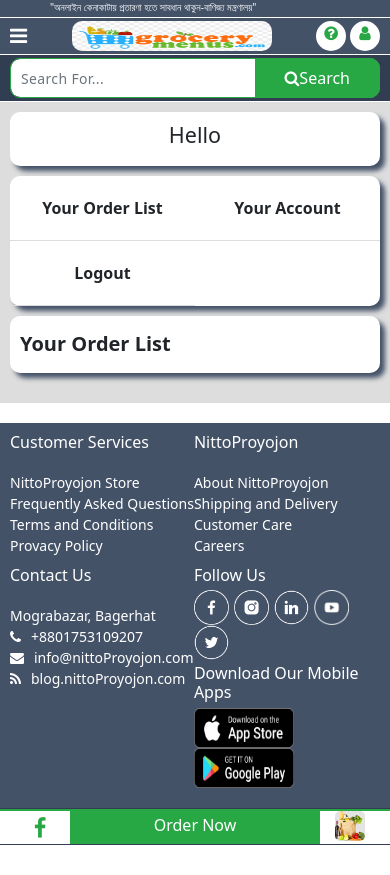
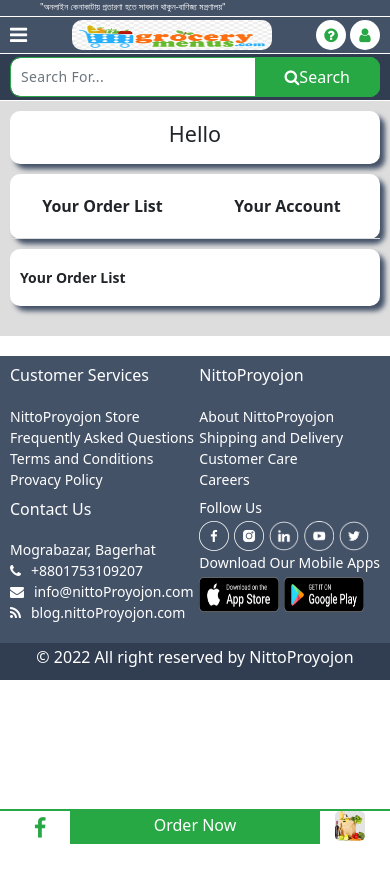
Before and after one commit to nurislammridha/nittoProyojonWeb, a React (Create React App) app: page /user-dashboard/1 in a window 390 px wide. After the commit the page ends 844 px from the top, so only its background shows below. Built offline with nearby package versions, Linux system fonts and the light colour scheme.

Commit message:
Fina;l push

```diff
--- a/src/asset/css/main.css
+++ b/src/asset/css/main.css
@@ -816,3 +816,12 @@
   justify-content: space-between;
   font-size: 16px;
 }
+.logout_mo {
+  display: none;
+}
+.change_info {
+  margin-left: 5px;
+}
+.order_id_mobile {
+  display: none;
+}
--- a/src/asset/css/mobile.css
+++ b/src/asset/css/mobile.css
@@ -6,9 +6,9 @@
     display: none;
   }
   .header_top .middle {
-    font-size: 10px;
-    padding-left: 10px;
-    padding-right: 10px;
+    font-size: 9px;
+    padding-left: 0px;
+    padding-right: 0px;
   }
   .header_middle {
     display: none;
@@ -40,17 +40,23 @@
     width: 30px;
     height: 30px;
     border-radius: 50%;
-    text-align: center;
     color: #28a745;
+    padding: 0;
+    display: flex;
+    justify-content: center;
+    align-items: center;
   }
   .header_middle_mobile .user {
     background-color: #fff;
     width: 30px;
     height: 30px;
     border-radius: 50%;
-    text-align: center;
     color: #28a745;
     margin-left: 4px;
+    padding: 0;
+    display: flex;
+    justify-content: center;
+    align-items: center;
   }
   .header_bottom {
     display: none;
@@ -164,6 +170,17 @@
   }
   .footer_bottom {
     margin-bottom: 30px;
+  }
+  .footer_top .social_icon img {
+    width: 30px;
+    height: 30px;
+  }
+  .app_store img {
+    width: 80px;
+    height: 35px;
+  }
+  .follow_us {
+    font-size: 14px;
   }
   .cart_mobile {
     position: fixed;
@@ -384,4 +401,23 @@
   .gender_align h6 {
     font-size: 13px;
   }
+  .logout_mobile {
+    display: none;
+  }
+  .logout_mo {
+    display: block;
+    padding-bottom: 10px !important;
+  }
+  .d_header p {
+    font-size: 14px !important;
+  }
+  .change_info {
+    display: none;
+  }
+  .order_id {
+    display: none;
+  }
+  .order_id_mobile {
+    display: block;
+  }
 }
--- a/src/modules/auth/components/AccountInfo.js
+++ b/src/modules/auth/components/AccountInfo.js
@@ -1,6 +1,6 @@
 import React from "react";
 
-const AccountInfo = ({ userInfo }) => {
+const AccountInfo = ({ userInfo, handleLogout }) => {
   return (
     <>
       <div className="d_info">
@@ -58,6 +58,11 @@ const AccountInfo = ({ userInfo }) => {
           <h5>Gender</h5>
           <input className="form-control" disabled value={userInfo.gender} />
         </div>
+        <div className="logout_mo">
+          <a className="btn btn-success d-block" onClick={() => handleLogout()}>
+            LOGOUT
+          </a>
+        </div>
       </div>
     </>
   );
--- a/src/modules/auth/components/Dashboard.js
+++ b/src/modules/auth/components/Dashboard.js
@@ -34,7 +34,7 @@ const Dashboard = () => {
               >
                 <a>Your Account</a>
               </li>
-              <li onClick={() => handleLogout()}>
+              <li className="logout_mobile" onClick={() => handleLogout()}>
                 <a>Logout</a>
               </li>
             </ul>
@@ -46,14 +46,20 @@ const Dashboard = () => {
               {id === "account" ? "Personal Information" : "Your Order List"}
             </p>
             {id === "account" ? (
-              <a className="btn btn-outline-success">Change Information</a>
+              <a className="btn btn-outline-success">
+                <i className="fa fa-pencil"></i>
+                <span className="change_info">Change Information</span>
+              </a>
             ) : (
               ""
             )}
           </div>
           <div className="user_info">
             {id === "account" ? (
-              <AccountInfo userInfo={userInfo} />
+              <AccountInfo
+                userInfo={userInfo}
+                handleLogout={() => handleLogout()}
+              />
             ) : (
               <OrderList userInfo={userInfo} />
             )}
--- a/src/modules/auth/components/OrderList.js
+++ b/src/modules/auth/components/OrderList.js
@@ -23,7 +23,7 @@ const OrderList = ({ userInfo }) => {
           orderList.map((item, index) => (
             <div className="order_info">
               <div className="d-flex justify-content-between order_header">
-                <h5>
+                <h5 className="order_id">
                   Order Id:{" "}
                   <span className="badge bg-secondary">{item._id}</span>
                 </h5>
@@ -51,7 +51,14 @@ const OrderList = ({ userInfo }) => {
                   </a>
                 </span>
               </div>
-              <h6 className="mt-3">Your Order Status</h6>
+              <div className="mt-2 d-flex justify-content-between">
+                <h6 className="">Your Order Status</h6>
+                <h6 className="order_id_mobile">
+                  Order Id:{" "}
+                  <span className="badge bg-secondary">{item._id}</span>
+                </h6>
+              </div>
+
               <div className="d-flex justify-content-between status_progress">
                 <div className="status">
                   <div className="status_circle">
@@ -73,7 +80,7 @@ const OrderList = ({ userInfo }) => {
                     </div>
                   </div>
                   <p className="text-center">Accepted</p>
-                  <p className="text-center">{item.isAcceptedDate}</p>
+                  <p className="text-center">{item.isAcceptedDate}&nbsp;</p>
                 </div>
                 <div className="status">
                   <div className="status_circle">
@@ -86,7 +93,7 @@ const OrderList = ({ userInfo }) => {
                     </div>
                   </div>
                   <p className="text-center">Precessing</p>
-                  <p className="text-center">{item.isProcessingDate}</p>
+                  <p className="text-center">{item.isProcessingDate}&nbsp;</p>
                 </div>
                 <div className="status">
                   <div className="status_circle">
@@ -99,7 +106,7 @@ const OrderList = ({ userInfo }) => {
                     </div>
                   </div>
                   <p className="text-center">Delivering</p>
-                  <p className="text-center">{item.isDeliveringDate}</p>
+                  <p className="text-center">{item.isDeliveringDate}&nbsp;</p>
                 </div>
                 <div className="status">
                   <div className="status_circle">
@@ -112,7 +119,7 @@ const OrderList = ({ userInfo }) => {
                     </div>
                   </div>
                   <p className="text-center">Delivered</p>
-                  <p className="text-center">{item.isDeliveredDate}</p>
+                  <p className="text-center">{item.isDeliveredDate}&nbsp;</p>
                 </div>
               </div>
             </div>
--- a/src/modules/cart/Cart.js
+++ b/src/modules/cart/Cart.js
@@ -35,6 +35,7 @@ const Cart = () => {
     const isLoggedIn = localStorage.getItem("isLoggedIn") || "false";
     if (isLoggedIn === "false") {
       navigate("/phone-number");
+      setIsCart(false);
     } else {
       dispatch(SubmitOrderData(localCart));
     }
@@ -164,7 +165,7 @@ const Cart = () => {
         <div className="message_fb">
           <i className="fa fa-facebook"></i>
         </div>
-        <div className="place_order" onClick={() => setIsCart(true)}>
+        <div className="place_order">
           <a onClick={() => handleOrder()}>
             <h6 className="text-center">
               Order Now{" "}
--- a/src/modules/header/Header.js
+++ b/src/modules/header/Header.js
@@ -13,6 +13,8 @@ const Header = () => {
 
   const hanldeAllProduct = (id) => {
     navigate(`/all-products/${id}`);
+    setIsCategoryHover(false);
+    setIsMobileCategory(false);
   };
   const handleDashboard = (id) => {
     if (isLoggedIn === "false") {
@@ -125,8 +127,12 @@ const Header = () => {
             <div className="help">
               <i className="fa fa-question-circle"></i>
             </div>
-            <div className="user">
-              <i className="fa fa-user"></i>
+            <div className="user" onClick={() => handleDashboard()}>
+              {isLoggedIn === "false" ? (
+                <i className="fa fa-user"></i>
+              ) : (
+                JSON.parse(localStorage.getItem("userInfo")).fullName.charAt(0)
+              )}
             </div>
           </div>
         </div>
```
